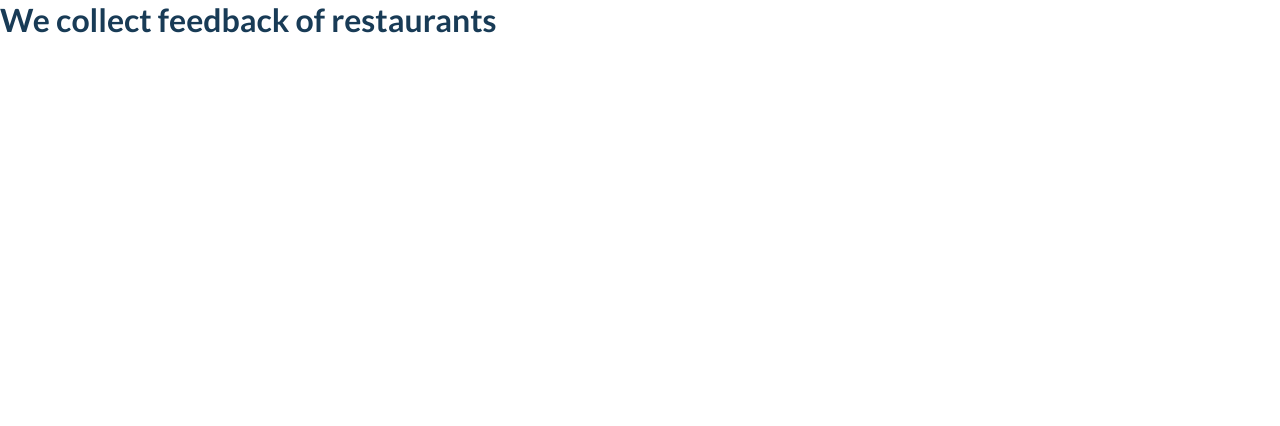
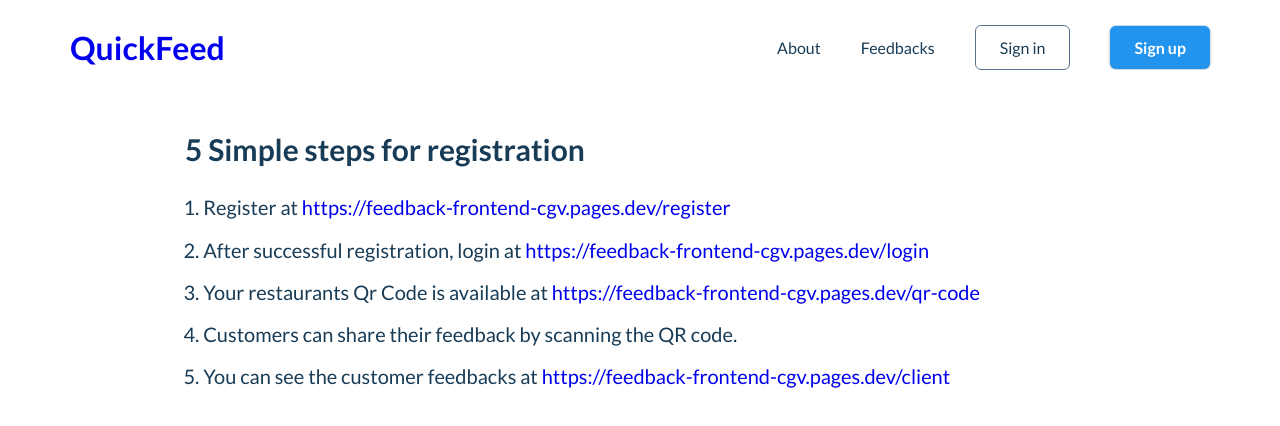
Before and after one commit to siddharthjha387/feedback-frontend, a React (Create React App) app: page /about in a window 1280 px wide. Shown: the top 426 px of the page. Built offline with nearby package versions, Linux system fonts and the light colour scheme.

Commit message:
Added about page

```diff
--- a/src/component/Navbar.jsx
+++ b/src/component/Navbar.jsx
@@ -20,9 +20,9 @@ export default function Navbar({currentUser,setCurrentUser,myStorage}) {
 
             <div className={active?'nav-links nav-links-active':'nav-links'}  id="nav-links">
                 <ul className="flex">
-                    <li><a href="/contact" className="hover-link">Contact</a></li>
+                    {/* <li><a href="/contact" className="hover-link">Contact</a></li> */}
                     <li><a href="/about" className="hover-link">About</a></li>
-                    <li><a href="/" className="hover-link">Pricing</a></li>
+                    {/* <li><a href="/" className="hover-link">Pricing</a></li> */}
                     <li><a href="/client" className="hover-link">Feedbacks</a></li>
 
 				    {currentUser ?
--- /dev/null
+++ b/src/component/about.css
@@ -0,0 +1,23 @@
+.outer-container{
+    display: flex;
+    justify-content: center;
+    align-items: center;
+}
+
+.steps-to-register-title{
+    font-size: 30px;
+    font-weight: 700;
+    width: 80%;
+    margin-top: 10px;
+}
+
+.steps-to-register{
+    margin: 10px;
+    width: 80%;
+}
+
+.step-numbers{
+    margin: 2%;
+    font-size: 20px;
+    font-weight: 500;
+}
--- a/src/component/about.jsx
+++ b/src/component/about.jsx
@@ -1,10 +1,32 @@
 import React from 'react';
-
+import Navbar from './Navbar';
+import './about.css'
 function About () {
 	return <div>
-		<h2>We collect feedback of restaurants</h2>
+		<Navbar/>
+
+		<div className="outer-container container">
+		<div className="steps-to-register-title">
+			5 Simple steps for registration
+		</div>
+		<div className="steps-to-register">
+			<ol>
+				<li className='step-numbers'>Register at <a href="/register">https://feedback-frontend-cgv.pages.dev/register</a></li>
+				<li className='step-numbers'>
+					After successful registration, login at <a href="/login">https://feedback-frontend-cgv.pages.dev/login</a> </li>
+				<li className='step-numbers'>
+				Your restaurants Qr Code is available at <a href="/qr-code">https://feedback-frontend-cgv.pages.dev/qr-code</a></li>
+				<li className='step-numbers'>
+					 Customers can share their feedback by scanning the QR code.
+				</li>
+				<li className='step-numbers'>
+					 You can see the customer feedbacks at  <a href="/client">https://feedback-frontend-cgv.pages.dev/client</a>
+				</li>
+			</ol>
+		</div>
 
 
 	</div>
+		</div>
 }
 export default About;
--- a/src/component/home/home.css
+++ b/src/component/home/home.css
@@ -169,6 +169,12 @@ header {
 .nav-toggle{
     display: none;
 }
+.small-bold-text #email{
+    color: white    ;
+}
+.small-bold-text #email:hover{
+    text-decoration: underline;
+}
 
 
 @media screen and (max-width:991px) {
@@ -193,6 +199,7 @@ header {
     .nav-links ul{
         flex-direction: column;
     }
+
 }
 
 @media screen and (max-width:767px) {
--- a/src/component/home/home.jsx
+++ b/src/component/home/home.jsx
@@ -7,11 +7,15 @@ export default function Home({ myStorage, currentUser, setCurrentUser }) {
 
     return (
         <>
+ <div class="top-banner">
+                <div class="container">
 
-            <div class="top-banner">
-                <div class="container">
                     <div class="small-bold-text banner-text">
-                        New to feedback Hub: Sign up
+                        {currentUser==null?(<> New to QuickFeed : Sign up</>):(<>
+                        If you have any query let us know at &nbsp;
+                        <a href="mailto:akshit@gmail.com" id='email'>akshit@gmail.com</a>
+                        </>)}
+
                     </div>
 
                 </div>
@@ -26,7 +30,7 @@ export default function Home({ myStorage, currentUser, setCurrentUser }) {
                         <p>
                             Ha bhai reviews dekho apne hotel ke!!
                         </p>
-                        <a href="#" class="primary-button get-started-btn">Get Started</a>
+                        <a href="/login" class="primary-button get-started-btn">Get Started</a>
                     </div>
                     <div class="header-right">
                         <img src={img} alt="" class="img-desk" />
```
